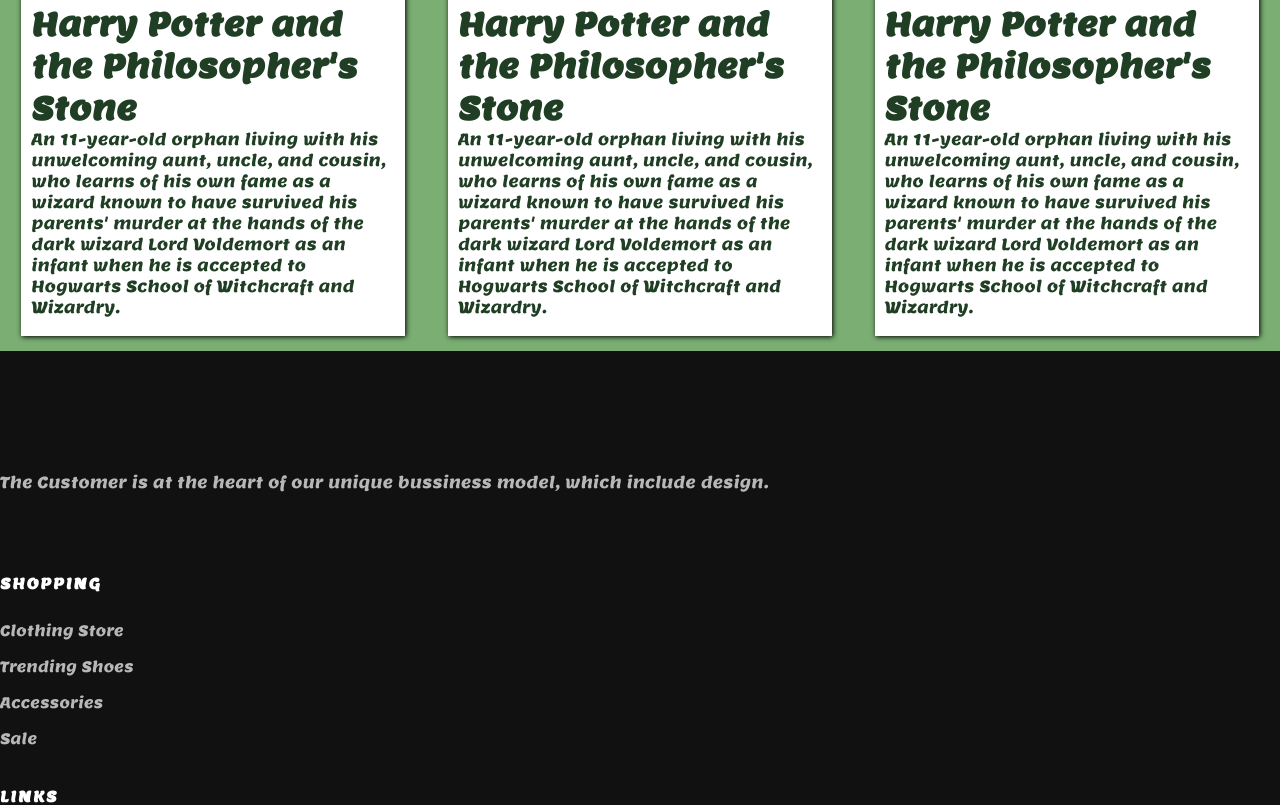
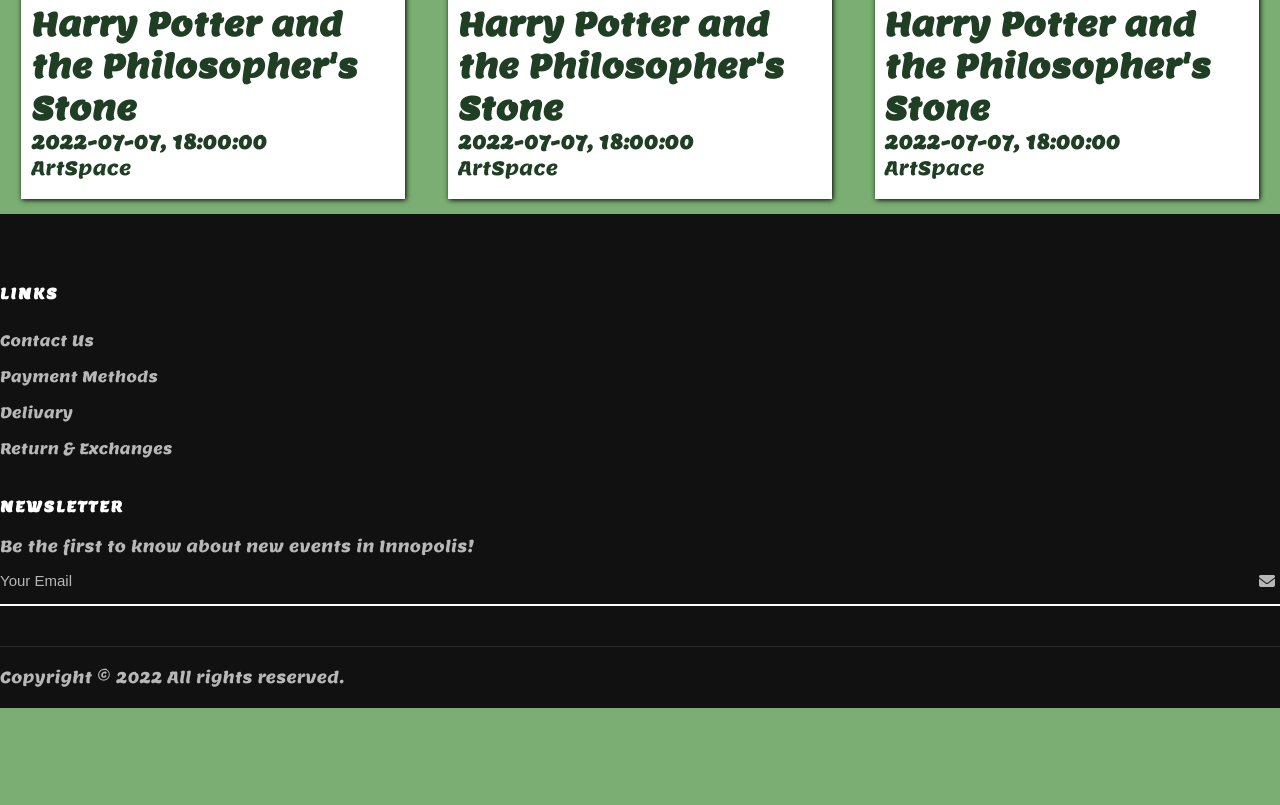
Before and after one commit to InnTeam/InnoAfisha, a Svelte app: page / in a window 1280 px wide. Shown: the part 840-1645 px from the top of the page. After the commit the page ends 1548 px from the top, so only its background shows below. Built offline with nearby package versions, Linux system fonts and the light colour scheme; no server answers.

Commit message:
just little design changes

```diff
--- a/src/lib/extra/Footer.svelte
+++ b/src/lib/extra/Footer.svelte
@@ -1,7 +1,7 @@
 <footer class="footer">
     <div class="container">
         <div class="row">
-            <div class="col-lg-3 col-md-6 col-sm-6">
+            <!-- <div class="col-lg-3 col-md-6 col-sm-6">
                 <div class="footer-about">
                     <div class="footer-logo">
                         <a href="#a"><img src="/" alt=""></a>
@@ -9,9 +9,9 @@
                     <p>The Customer is at the heart of our unique bussiness model, which include design.</p>
                     <a href="#b"><img src="/" alt=""></a>
                 </div>
-            </div>
+            </div> -->
 
-            <div class="col-lg-2 offset-lg-1 col-md-3 col-sm-6">
+            <!-- <div class="col-lg-2 offset-lg-1 col-md-3 col-sm-6">
                 <div class="footer-widget">
                     <h6>Shopping</h6>
                     <ul>
@@ -22,7 +22,7 @@
 
                     </ul>
                 </div>
-            </div>
+            </div> -->
 
             <div class="col-lg-2  col-md-3 col-sm-6">
                 <div class="footer-widget">
@@ -41,7 +41,7 @@
                 <div class="footer-widget">
                     <h6>NewsLetter</h6>
                     <div class="footer-newslatter">
-                        <p>Be the first to know about new arrivals, look books, sales & promos!</p>
+                        <p>Be the first to know about new events in Innopolis!</p>
                         <form action="#">
                             <input type="text" placeholder="Your Email">
                             <button type="submit"><span><i class="fa fa-envelope"
@@ -51,12 +51,12 @@
 
                 </div>
             </div>
+
         </div>
         <div class="row">
             <div class="col-lg-12 text-center">
                 <div class="footer-copyright-text">
-                    <p>Copyright &copy; 2021 All rights reserved | This template is made with <i class="fa fa-heart-o" arial-hidden="true"></i>
-                         by <a href="#a">FantacyDesigns</a></p>
+                    <p>Copyright &copy; 2022 All rights reserved.</p>
                 </div>
             </div>
         </div>
--- a/src/lib/filters/Filters.svelte
+++ b/src/lib/filters/Filters.svelte
@@ -46,7 +46,8 @@
           <div class="content">
             <img src={picture} alt={event_name} style="width:100%" />
             <h4>{event_name}</h4>
-            <p>{description}</p>
+            <h5>{date}, {time}</h5>
+            <p>{location}</p>
           </div>
         </div>
       {:else}
@@ -54,7 +55,8 @@
           <div class="content">
             <img src={picture} alt={event_name} style="width:100%" />
             <h4>{event_name}</h4>
-            <p>{description}</p>
+            <p>{date}, {time}</p>
+            <p>{location}</p>
           </div>
         </div>
       {/if}
@@ -83,9 +85,14 @@
     font-size: 2rem;
     margin: 0;
   }
+  h5 {
+    font-size: 1.2rem;
+    margin: 0;
+  }
 
   p {
     margin: 0 0 0.5rem;
+    font-size: 1.2rem;
     position: relative;
   }
 
```
Also changed, not shown: public/build/bundle.css, public/build/bundle.js, src/lib/filters/imgData.js, 1 other file (tests, documents, lock files or other folders).
